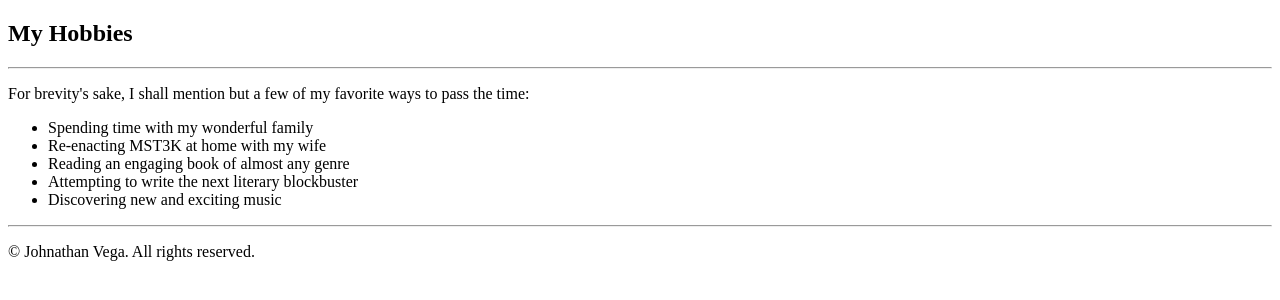
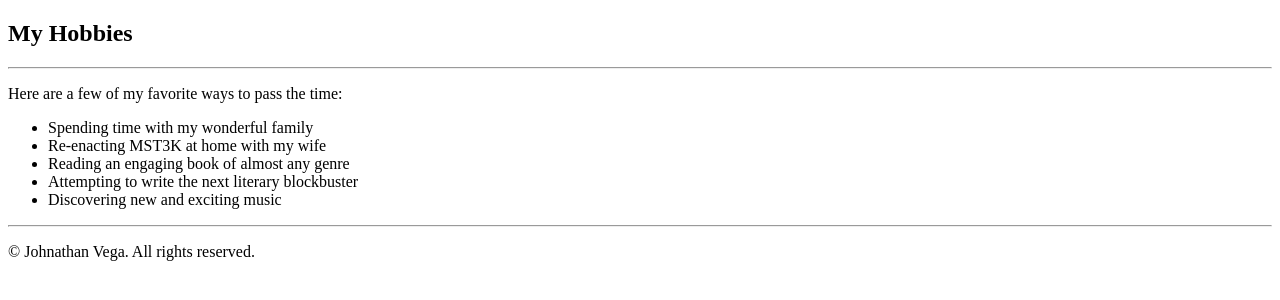
Before and after one commit to johnathanvega/resume, a plain HTML site: page public/hobbies.html in a window 1280 px wide. Drawn offline with Linux system fonts and the light colour scheme.

Commit message:
Update hobbies.html
Changing the wording

```diff
--- a/public/hobbies.html
+++ b/public/hobbies.html
@@ -9,7 +9,7 @@
     <h2>My Hobbies</h2>
     <hr>
     <p>
-        For brevity's sake, I shall mention but a few of my favorite ways to pass the time:
+        Here are a few of my favorite ways to pass the time:
     </p>
     <ul>
         <li>Spending time with my wonderful family</li>
```
